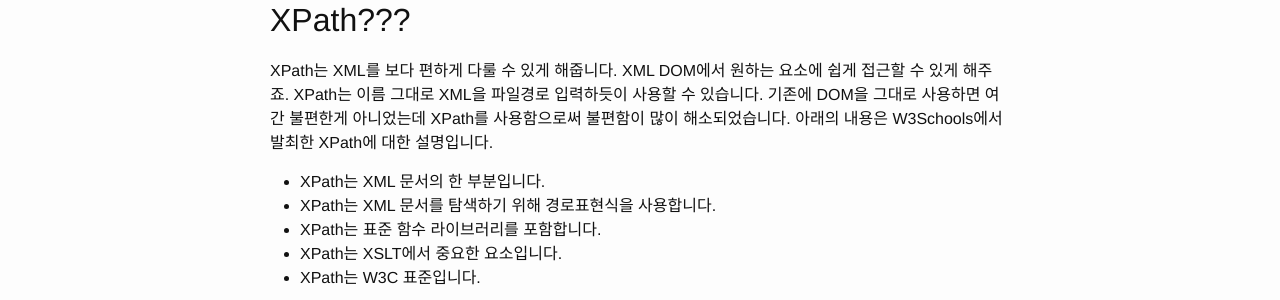
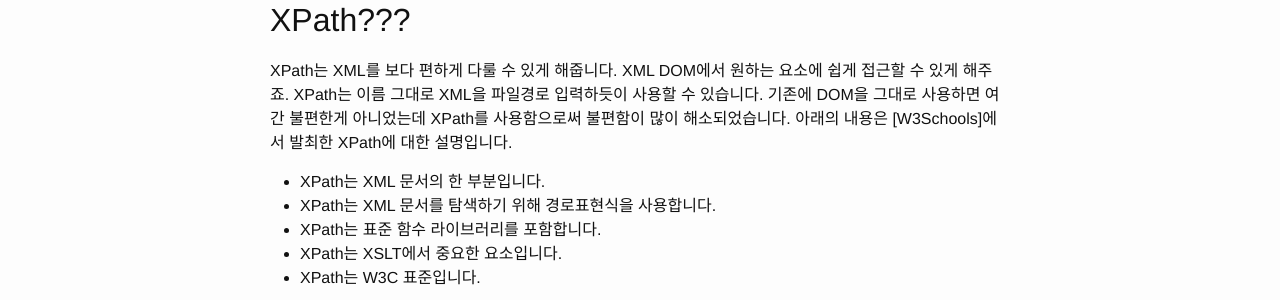
Before and after one commit to kwSeo/kwSeo.github.io, a Jekyll site: the page built from _posts/2015-07-26-xpath-01.md, in a window 1280 px wide. Shown: the part 255-555 px from the top of the page. Built offline with Jekyll 4.4.1, drawn with Linux system fonts in a browser that asks for light colours.

```diff
--- a/_posts/2015-07-26-xpath-01.md
+++ b/_posts/2015-07-26-xpath-01.md
@@ -5,7 +5,7 @@ title: "XPath 알아보기"
 
 #XPath
 ##XPath???
-XPath는 XML를 보다 편하게 다룰 수 있게 해줍니다. XML DOM에서 원하는 요소에 쉽게 접근할 수 있게 해주죠. XPath는 이름 그대로 XML을 파일경로 입력하듯이 사용할 수 있습니다. 기존에 DOM을 그대로 사용하면 여간 불편한게 아니었는데 XPath를 사용함으로써 불편함이 많이 해소되었습니다. 아래의 내용은 W3Schools에서 발최한 XPath에 대한 설명입니다.
+XPath는 XML를 보다 편하게 다룰 수 있게 해줍니다. XML DOM에서 원하는 요소에 쉽게 접근할 수 있게 해주죠. XPath는 이름 그대로 XML을 파일경로 입력하듯이 사용할 수 있습니다. 기존에 DOM을 그대로 사용하면 여간 불편한게 아니었는데 XPath를 사용함으로써 불편함이 많이 해소되었습니다. 아래의 내용은 [W3Schools]에서 발최한 XPath에 대한 설명입니다.
 
  - XPath는 XML 문서의 한 부분입니다.
  - XPath는 XML 문서를 탐색하기 위해 경로표현식을 사용합니다.
```
